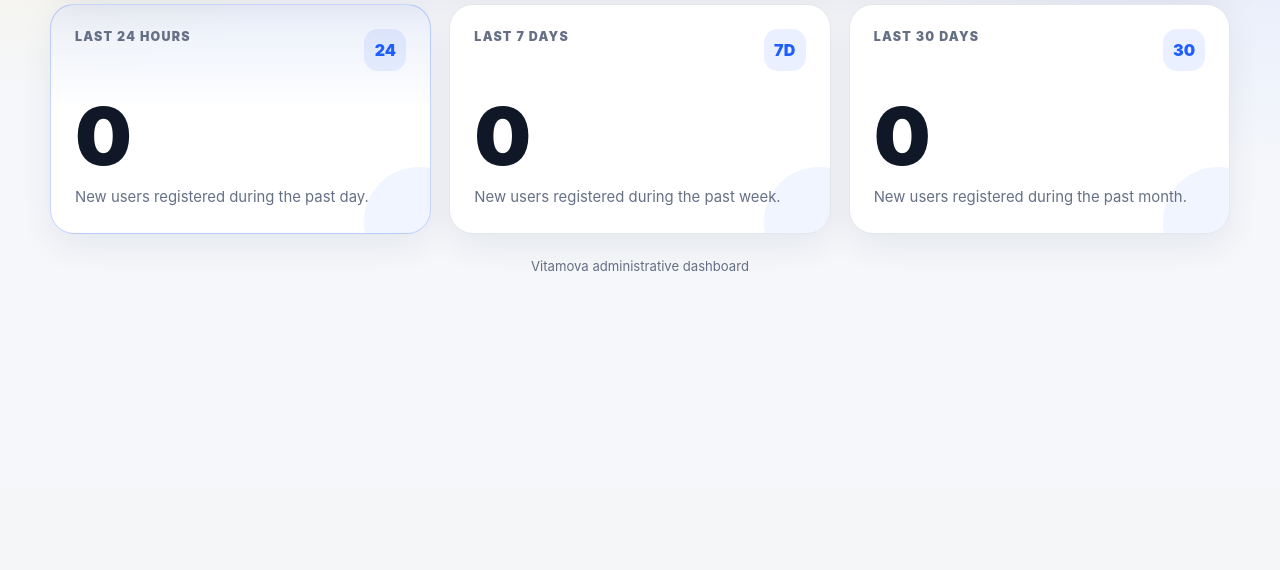
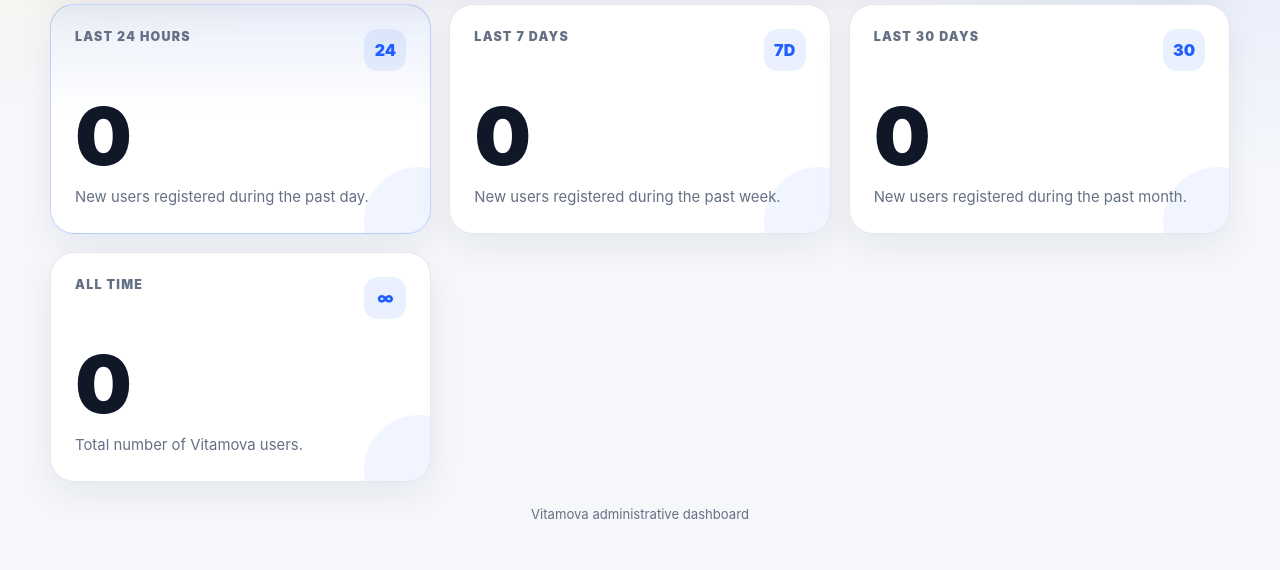
Before and after one commit to vitamova/vitamova-admin, a Django app: template webapp/templates/home.html in a window 1280 px wide. Shown: the part 311-881 px from the top of the page. Before the commit the page ends 582 px from the top, so only its background shows below. Run offline with Django 5.2, Linux system fonts and the light colour scheme; the template is opened without the code that fills it, so the values that code supplies are empty; parts of the project's set-up code (start-up, migrations or seed data) failed here and were passed over.

Commit message:
doin a thang

```diff
--- a/webapp/templates/home.html
+++ b/webapp/templates/home.html
@@ -377,6 +377,19 @@
                     New users registered during the past month.
                 </p>
             </article>
+
+                        <article class="metric-card">
+                <div class="metric-topline">
+                    <p class="metric-label">All Time</p>
+                    <div class="metric-icon" aria-hidden="true">∞</div>
+                </div>
+
+                <p class="metric-value">{{ users_all_time|default:0 }}</p>
+
+                <p class="metric-caption">
+                    Total number of Vitamova users.
+                </p>
+            </article>
         </section>
 
         <footer class="admin-footer">
--- a/webapp/webapp/views.py
+++ b/webapp/webapp/views.py
@@ -5,10 +5,12 @@ def home(request):
     users_last_24_hours = db.User().count_by_hours(24)
     users_last_7_days = db.User().count_by_days(7)
     users_last_30_days = db.User().count_by_days(30)
+    users_all_time = db.User().count_all()
     return render(request, 'home.html',
         {
             "users_last_24_hours": users_last_24_hours,
             "users_last_7_days": users_last_7_days,
             "users_last_30_days": users_last_30_days,
+            "users_all_time": users_all_time
         }
     )
```
Also changed, not shown: webapp/db/user.py (+7 -0 lines).
